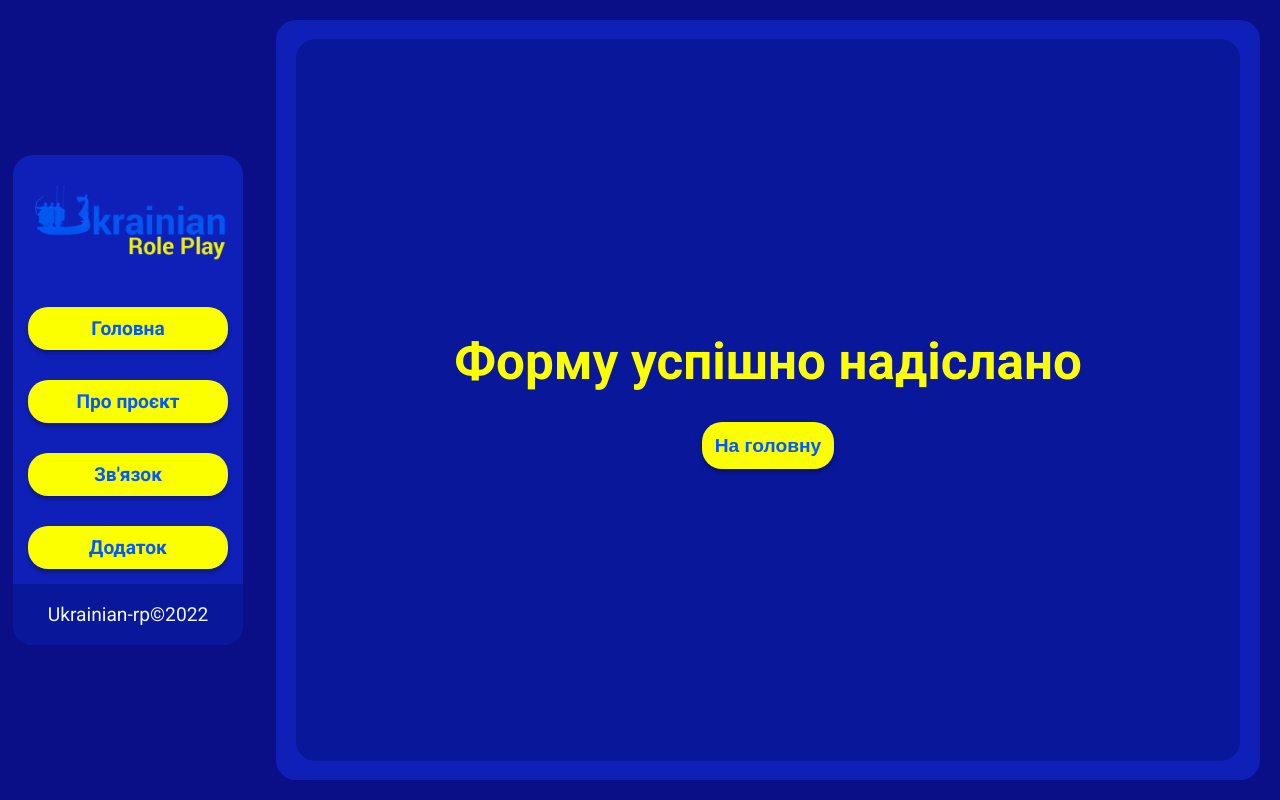
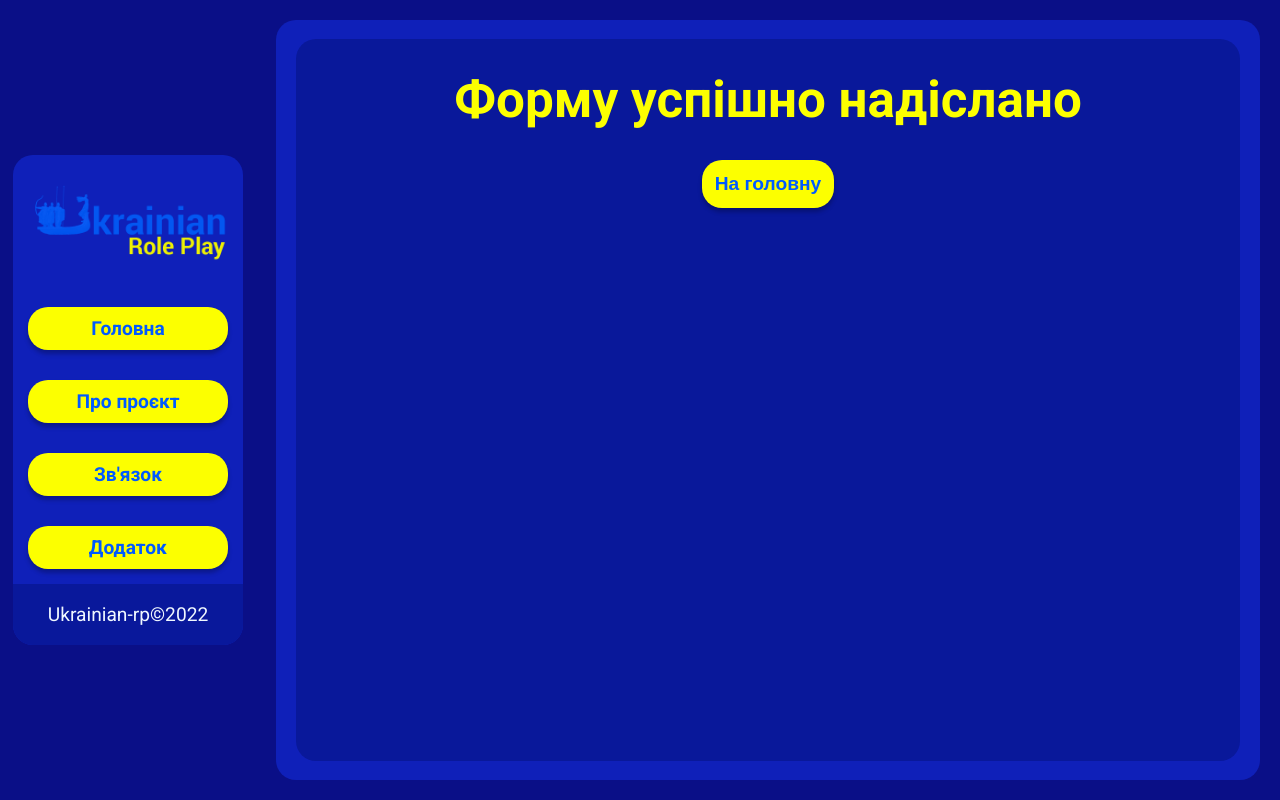
Before and after one commit to VladCraft228/ukrainian-rp, a Vue app: page /contact/successful in a window 1280 px wide. Built offline with nearby package versions, Linux system fonts and the light colour scheme.

Commit message:
remove "justify-content" in SuccessfulSend

```diff
--- a/src/views/SuccessfulSend.vue
+++ b/src/views/SuccessfulSend.vue
@@ -21,7 +21,6 @@
 
 .successful-send-inner {
   display: flex;
-  justify-content: safe center;
   align-items: center;
   flex-direction: column;
   margin: 10px;
```
